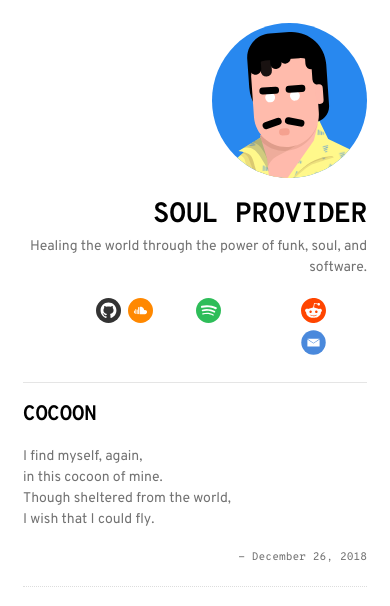
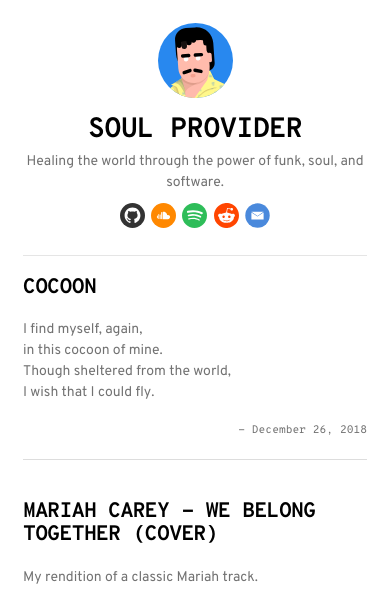
Before and after one commit to soulprovidr/soulprovidr.github.io, a Jekyll site: the page built from index.html, in a window 390 px wide. Shown: the top 606 px of the page. Built offline with Jekyll 4.4.1, drawn with Linux system fonts in a browser that asks for light colours.

Commit message:
Fixes for mobile layout.

```diff
--- a/assets/css/style.scss
+++ b/assets/css/style.scss
@@ -70,7 +70,7 @@ header ul a img {
 }
 
 .post {
-  border-bottom: 1px dotted #ddd;
+  border-bottom: 1px solid #ddd;
   padding-bottom: 5px;
   margin-bottom: 40px;
 }
@@ -86,3 +86,36 @@ header ul a img {
   margin: 15px 0 15px;
   text-align: right;
 }
+
+@media print, screen and (max-width: 720px) {
+  header {
+    text-align: center;
+  }
+
+  .header__logo {
+    width: 75px;
+    height: 75px;
+    margin-bottom: 10px;
+  }
+
+  header p {
+    margin-bottom: 10px;
+  }
+
+  header ul {
+    padding: 0;
+  }
+
+  header ul li {
+    width: auto !important;
+  }
+
+  .post:last-of-type {
+    border: none;
+    margin: 0;
+  }
+
+  section {
+    border-bottom: none;
+  }
+}
```
